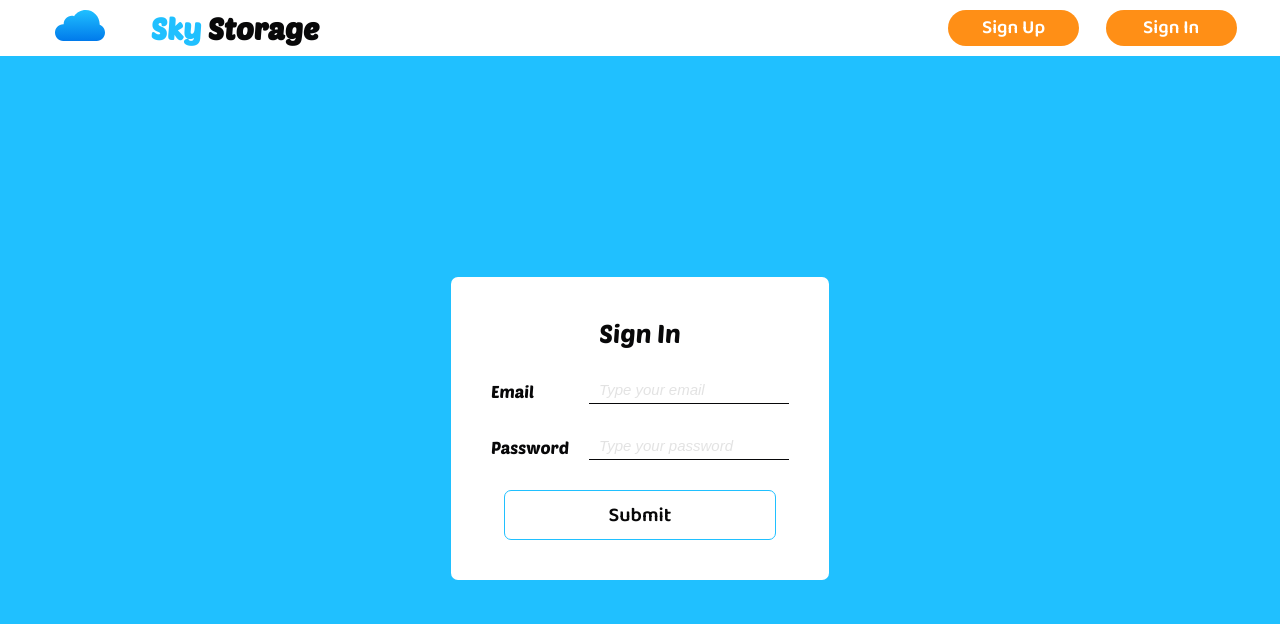
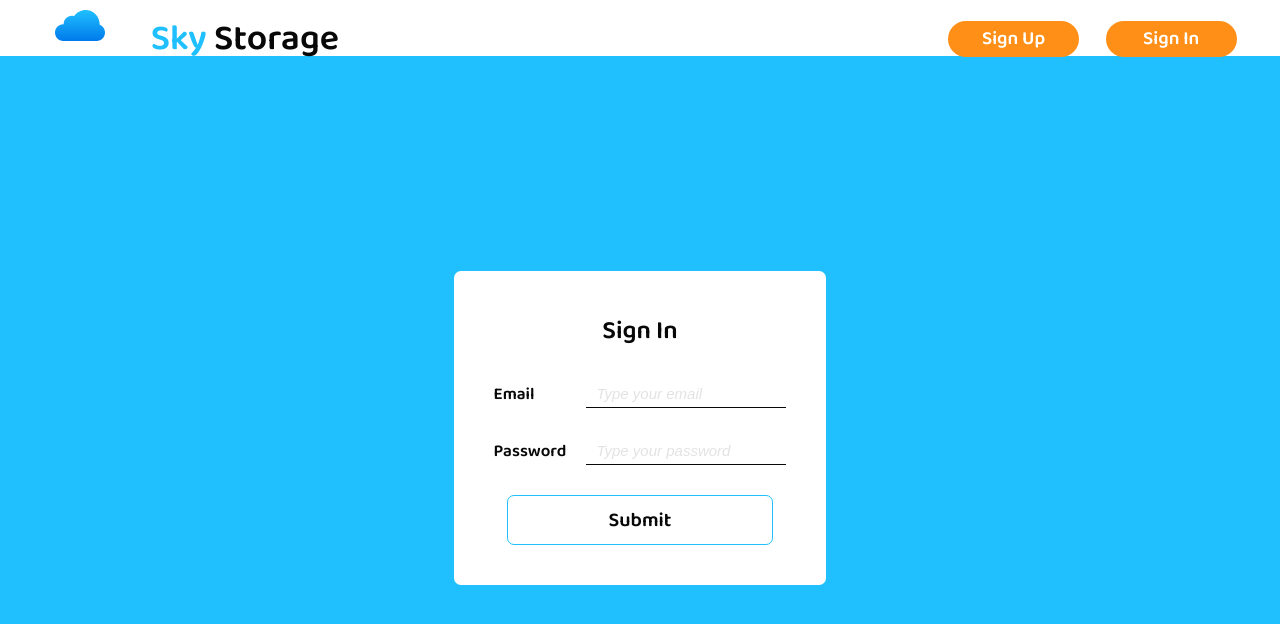
Before and after one commit to Darnelo-Inc/sky-storage, a React (Create React App) app in the folder client/: page / in a window 1280 px wide. Shown: the top 624 px of the page. Built offline with nearby package versions, Linux system fonts and the light colour scheme; no server answers.

Commit message:
fonts fix

```diff
--- a/client/src/styles/index.scss
+++ b/client/src/styles/index.scss
@@ -31,7 +31,9 @@ body {
   margin: 0;
 
   font-family: $poetsen;
-  font-size: 1.5rem;
+  font-family: $baloo;
+  font-weight: 600;
+  font-size: 1.8rem;
   color: $black;
 
   background-color: $blue;
--- a/client/src/styles/vars.scss
+++ b/client/src/styles/vars.scss
@@ -23,3 +23,4 @@ $main-radius: 2.6rem;
 $sans: "Open Sans", sans-serif;
 $poetsen: "PoetsenOne", sans-serif;
 $baloo: "Baloo2", sans-serif;
+$comfortaa: 'Comfortaa', sans-serif;
```
